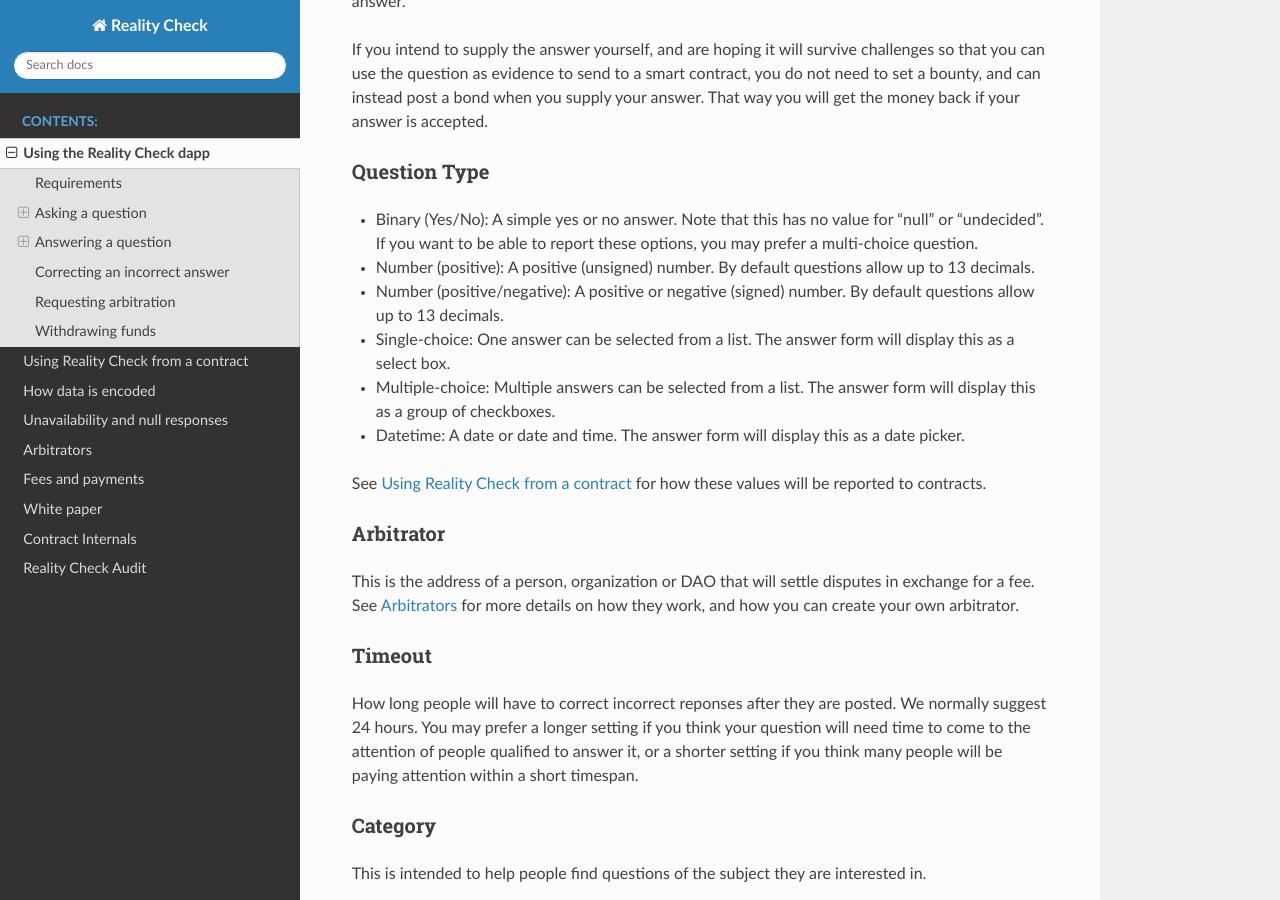
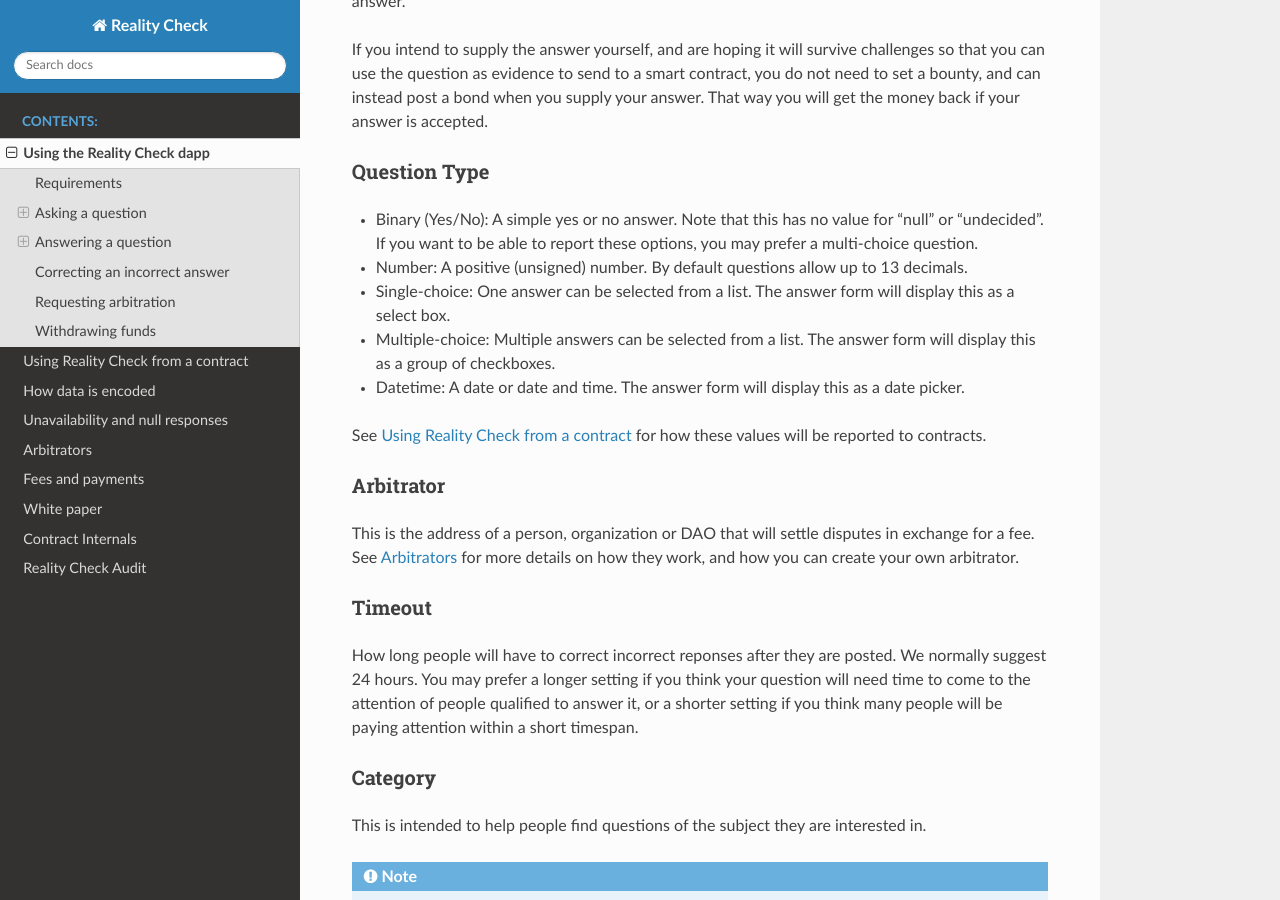
Before and after one commit to realitio/realitio-dapp, a Sphinx documentation site: the page built from docs/dapp.rst, in a window 1280 px wide and 900 px high, scrolled down 742 px. Built offline with Sphinx 7.4.7 and the Read the Docs theme 2.0.0, drawn with Linux system fonts in a browser that asks for light colours.

```diff
--- a/docs/contracts.rst
+++ b/docs/contracts.rst
@@ -27,7 +27,7 @@
 
 A (yes/no) question would normally be cast to a ``uint256`` type, resulting in ``1`` or ``0``.
 
-If you want numerical data, you will usually cast the result to either ``uint256`` or ``int256``.
+If you want numerical data, you will usually cast the result to ``uint256``.
 
 A single choice from a list of options will return an ID representing a zero-based index.
 
--- a/docs/dapp.rst
+++ b/docs/dapp.rst
@@ -33,8 +33,7 @@
 Question Type
 ~~~~~~~~~~~~~
 * Binary (Yes/No): A simple yes or no answer. Note that this has no value for "null" or "undecided". If you want to be able to report these options, you may prefer a multi-choice question.
-* Number (positive): A positive (unsigned) number. By default questions allow up to 13 decimals.
-* Number (positive/negative): A positive or negative (signed) number. By default questions allow up to 13 decimals.
+* Number: A positive (unsigned) number. By default questions allow up to 13 decimals.
 * Single-choice: One answer can be selected from a list. The answer form will display this as a select box.
 * Multiple-choice: Multiple answers can be selected from a list. The answer form will display this as a group of checkboxes.
 * Datetime: A date or date and time. The answer form will display this as a date picker.
--- a/docs/encoding.rst
+++ b/docs/encoding.rst
@@ -54,4 +54,4 @@
 
 The answer must be expressed in terms of `bytes32` data. This may encode a number, a hash of some text, a number representing a selection specified in the JSON question definition, or boolean values for multiple options combined in a bitmask.
 
-A contract consuming this data should be prepared to make the necessary type conversion, most typically by casting a `bytes32` value into `uint` (for an unsigned number) or `int` (for a signed number).
+A contract consuming this data should be prepared to make the necessary type conversion, most typically by casting a `bytes32` value into `uint` (for an unsigned number).
--- a/docs/whitepaper.rst
+++ b/docs/whitepaper.rst
@@ -142,7 +142,7 @@
 
 The answer must be expressed in terms of ``bytes32`` data. This may encode a number, a hash of some text, a number representing a selection specified in the JSON question definition, or boolean values for multiple options combined in a bitmask.
 
-A contract consuming this data should be prepared to make the necessary type conversion, most typically by casting a ``bytes32`` value into ``uint`` (for an unsigned number) or ``int`` (for a signed number).
+A contract consuming this data should be prepared to make the necessary type conversion, most typically by casting a ``bytes32`` value into ``uint`` (for an unsigned number).
 
 Information unavailability and "null" responses
 ~~~~~~~~~~~~~~~~~~~~~~~~~~~~~~~~~~~~~~~~~~~~~~~
```
